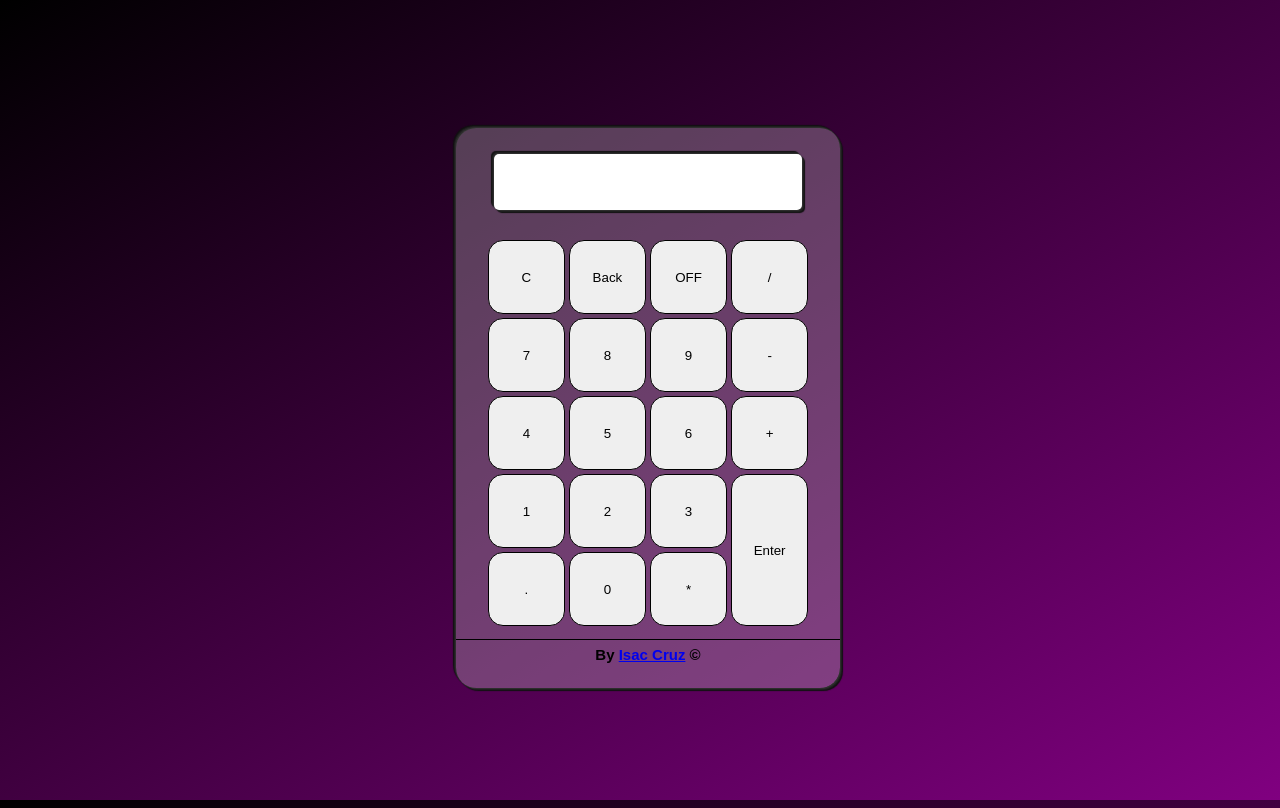
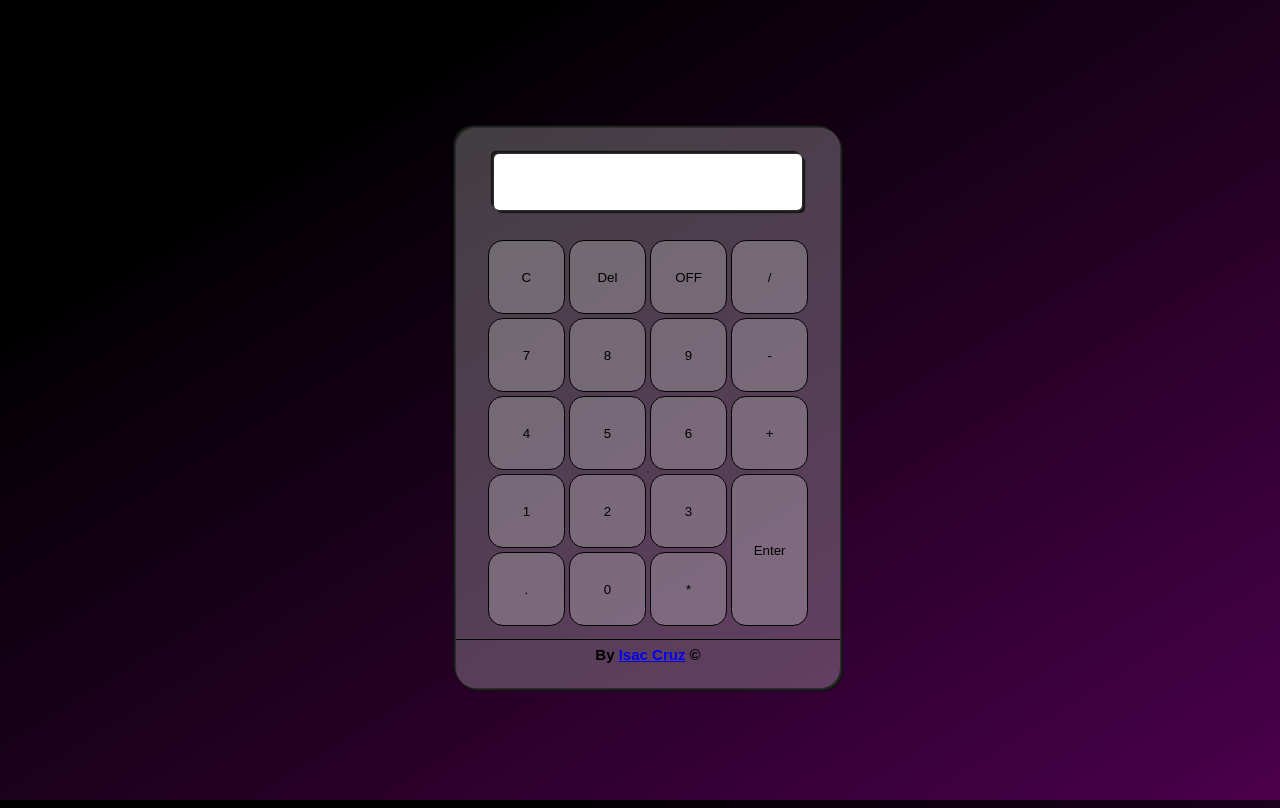
Before and after one commit to isaccsz/Calculadora, a plain HTML site: page index.html in a window 1280 px wide. Drawn offline with Linux system fonts and the light colour scheme.

Commit message:
daily commit

```diff
--- a/index.html
+++ b/index.html
@@ -13,7 +13,7 @@
         <table>
             <tr>
                 <td><button onclick="limparNumero()">C</button></td>
-                <td><button>Back</button></td>
+                <td><button>Del</button></td>
                 <td><button id="off" onclick="turnOff()">OFF</button></td>
                 <td><button onclick="inserirNumero('/')">/</button></td>
             </tr>
--- a/styles/styles.css
+++ b/styles/styles.css
@@ -3,7 +3,7 @@ html{
 }
 
 body{
-    background-image: linear-gradient(to bottom right, black, purple);
+    background-image: linear-gradient(to bottom right,black 20%, rgb(75, 0, 75));
     width: 100%;
     height: 100%;
     overflow: hidden;
@@ -67,10 +67,11 @@ button{
     height: 100%;
     border-radius: 15px;
     border: .3px solid black;
+    background-color: rgba(204, 204, 204, 0.3);
 }
 
 button:hover{
-    background-color: rgb(112, 101, 101);
+    background-color: white;
     transition: .3s all;
 }
 
```
